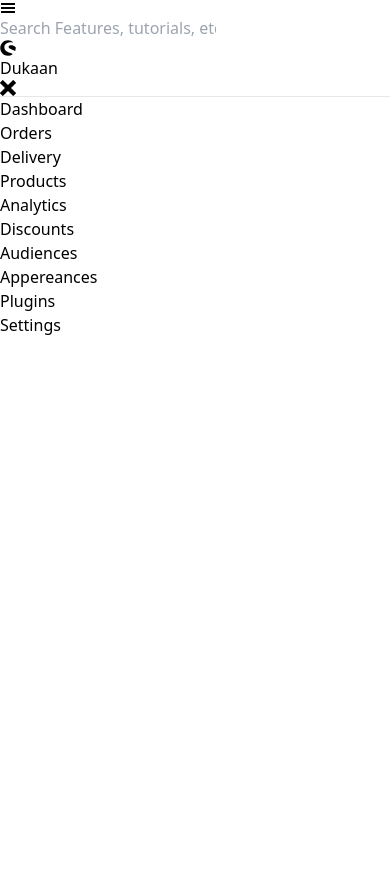
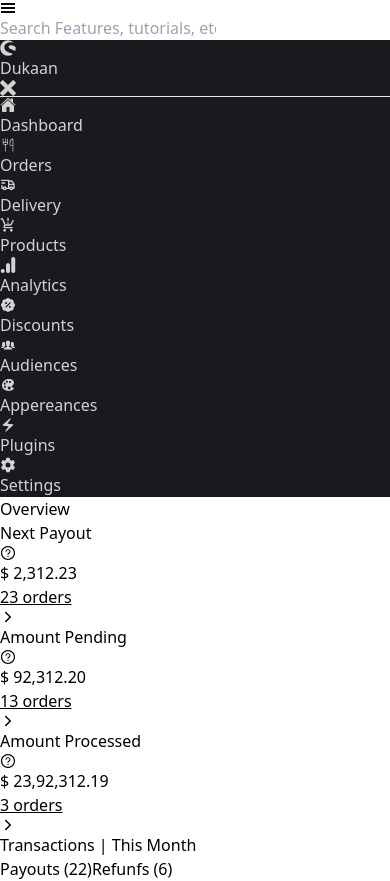
Before and after one commit to KashyapDas/Dukaan-Dashboard-Clone, a React (Vite) app: page / in a window 390 px wide. Before the commit the page ends 844 px from the top, so only its background shows below. Built offline with nearby package versions, Linux system fonts and the light colour scheme.

Commit message:
working on design and responsiveness

```diff
--- a/src/App.jsx
+++ b/src/App.jsx
@@ -3,6 +3,8 @@
 import Navbar from "./components/Navbar";
 import { useRecoilState } from "recoil";
 import { NavAtoms } from "./atoms/NavAtoms";
+import Overview from "./components/Overview";
+import Transaction from "./components/Transaction";
 
 function App() {
 
@@ -10,7 +12,7 @@
 
 
   return (
-    <div className="w-screen h-screen sm:bg-green-500 overflow-hidden relative">
+    <div className="w-screen h-screen sm:bg-green-500 overflow-x-hidden relative">
 
       <div className="flex mt-1 h-fit items-center">
         {/* Hamburg Menu */}
@@ -23,6 +25,7 @@
         </div>
       </div>
 
+      {/* Navbar Components */}
       <div
         className={`transition-all duration-300 ease-in-out absolute -translate-y-[0.6%] ${
           navAtoms
@@ -32,6 +35,11 @@
       >
         <Navbar />
       </div>
+      {/* Overview Section */}
+      <Overview/>
+      {/* Transaction Section */}
+      <Transaction/>
+      {/* Orders Sections */}
 
     </div>
   );
--- /dev/null
+++ b/src/components/Cards.jsx
@@ -0,0 +1,19 @@
+import React from 'react'
+import { AiOutlineQuestionCircle } from "react-icons/ai";
+import { IoIosArrowForward } from "react-icons/io";
+import style from "./regular.module.css"
+
+function Cards({title,desc,orders}) {
+  return (
+    <div className='hover:bg-black hover:text-white bg-slate-100 text-black shadow-md  rounded-md'>
+      <h1 className='flex items-center p-2 min-h-20 text-2xl font-semibold'>{title}<AiOutlineQuestionCircle className='ml-2'/></h1>
+      <div className='flex items-center justify-between min-h-28'>
+          <h1 className='text-4xl font-bold p-2'>{desc}</h1>
+          <h2 className={`flex items-center justify-center text-lg font-semibold ${style.underline}`}>{orders} <IoIosArrowForward/></h2>
+      </div>
+
+    </div>
+  )
+}
+
+export default Cards
--- a/src/components/Navbar.jsx
+++ b/src/components/Navbar.jsx
@@ -3,15 +3,28 @@
 import { ImCross } from "react-icons/im";
 import { useSetRecoilState } from "recoil";
 import { NavAtoms } from "../atoms/NavAtoms";
+import { IoHome } from "react-icons/io5";
+import { CiForkAndKnife } from "react-icons/ci";
+import { TbTruckDelivery } from "react-icons/tb";
+import { MdProductionQuantityLimits } from "react-icons/md";
+import { SiGoogleanalytics } from "react-icons/si";
+import { RiDiscountPercentFill } from "react-icons/ri";
+import { IoIosPeople } from "react-icons/io";
+import { IoIosColorPalette } from "react-icons/io";
+import { MdElectricBolt } from "react-icons/md";
+import { IoSettingsSharp } from "react-icons/io5";
+import style from "./regular.module.css";
 
-const Navbar = React.memo(() =>{
+const Navbar = React.memo(() => {
   const setNavAtoms = useSetRecoilState(NavAtoms);
   console.log("Navbar Rendered...");
 
   return (
-    <div className="h-screen w-[50vw] absolute -translate-y-[5%] bg-slate-800 text-white p-1">
+    <div
+      className={`h-screen w-[50vw] absolute -translate-y-[5%] p-1 ${style.navbarBg}`}
+    >
       {/* Brand Logo and remove button will be present here */}
-      <div className="topSideBar w-full flex justify-between items-center">
+      <div className="topSideBar w-full flex justify-between items-center mt-4">
         <h1 className="w-fit h-fit flex justify-center items-center">
           <FaShopware className="text-3xl" />
           <span className="ml-2 text-2xl font-semibold ">Dukaan</span>
@@ -24,23 +37,50 @@
 
       <hr className="w-full bg-slate-300 opacity-80 mt-3 mb-3" />
 
-      <ul>
-            <li>Dashboard</li>
-            <li>Orders</li>
-            <li>Delivery</li>
-            <li>Products</li>
-            <li>Analytics</li>
-            <li>Discounts</li>
-            <li>Audiences</li>
-            <li>Appereances</li>
-            <li>Plugins</li>
-            <li>Settings</li>
-
-
+      <ul className="w-full flex flex-col gap-y-2">
+        <li className="w-full flex items-center p-2 text-xl">
+          <IoHome className="font-semibold" />
+          <span className="ml-2 font-bold">Dashboard</span>
+        </li>
+        <li className="w-full flex items-center p-2 text-xl">
+          <CiForkAndKnife className="font-semibold" />
+          <span className="ml-2 font-bold">Orders</span>
+        </li>
+        <li className="w-full flex items-center p-2 text-xl">
+          <TbTruckDelivery className="font-semibold" />
+          <span className="ml-2 font-bold">Delivery</span>
+        </li>
+        <li className="w-full flex items-center p-2 text-xl">
+          <MdProductionQuantityLimits className="font-semibold" />
+          <span className="ml-2 font-bold">Products</span>
+        </li>
+        <li className="w-full flex items-center p-2 text-xl">
+          <SiGoogleanalytics className="font-semibold" />
+          <span className="ml-2 font-bold">Analytics</span>
+        </li>
+        <li className="w-full flex items-center p-2 text-xl">
+          <RiDiscountPercentFill className="font-semibold" />
+          <span className="ml-2 font-bold">Discounts</span>
+        </li>
+        <li className="w-full flex items-center p-2 text-xl">
+          <IoIosPeople className="font-semibold" />
+          <span className="ml-2 font-bold">Audiences</span>
+        </li>
+        <li className="w-full flex items-center p-2 text-xl">
+          <IoIosColorPalette className="font-semibold" />
+          <span className="ml-2 font-bold">Appereances</span>
+        </li>
+        <li className="w-full flex items-center p-2 text-xl">
+          <MdElectricBolt className="font-semibold" />
+          <span className="ml-2 font-bold">Plugins</span>
+        </li>
+        <li className="w-full flex items-center p-2 text-xl">
+          <IoSettingsSharp className="font-semibold" />
+          <span className="ml-2 font-bold">Settings</span>
+        </li>
       </ul>
-
     </div>
   );
-})
+});
 
 export default Navbar;
--- /dev/null
+++ b/src/components/Overview.jsx
@@ -0,0 +1,15 @@
+import React from 'react'
+import Cards from './Cards'
+
+function Overview() {
+  return (
+    <div className='w-full p-1 flex flex-col gap-y-5 '>
+      <h1 className='text-3xl font-light mt-3 ml-1'>Overview</h1>
+      <Cards title="Next Payout" desc="$ 2,312.23" orders="23 orders" />
+      <Cards title="Amount Pending" desc="$ 92,312.20" orders="13 orders" />
+      <Cards title="Amount Processed" desc="$ 23,92,312.19" orders="3 orders" />
+    </div>
+  )
+}
+
+export default Overview
--- /dev/null
+++ b/src/components/Transaction.jsx
@@ -0,0 +1,15 @@
+import React from 'react'
+
+function Transaction() {
+  return (
+    <div className='w-screen h-screen bg-red-200 pl-1 flex flex-col gap-y-2'>
+       <h1 className='bg-yellow-100 text-2xl mt-2 font-ligth p-2'>Transactions | This Month </h1>
+       <div className='flex gap-x-3'>
+        <button className='bg-slate-200 hover:bg-blue-950 hover:text-white p-1 px-6 text-center text-lg font-semibold rounded-full'>Payouts (22)</button>
+        <button className='bg-slate-200 hover:bg-blue-950 hover:text-white p-1 px-6 text-center text-lg font-semibold rounded-full'>Refunfs (6)</button>
+       </div>
+    </div>
+  )
+}
+
+export default Transaction
--- /dev/null
+++ b/src/components/regular.module.css
@@ -0,0 +1,8 @@
+.navbarBg{
+    background-color: #1B181E;
+    color: #D4D3D4;
+}
+
+.underline{
+    text-decoration: underline;
+}
```
Also changed, not shown: src/components/Orders.jsx (added, +11 -0 lines).
